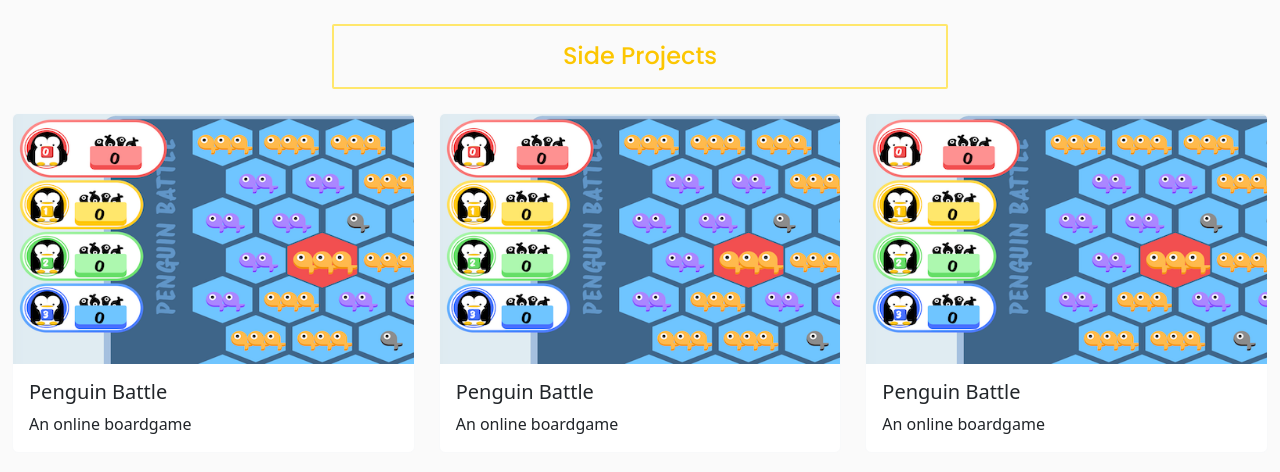
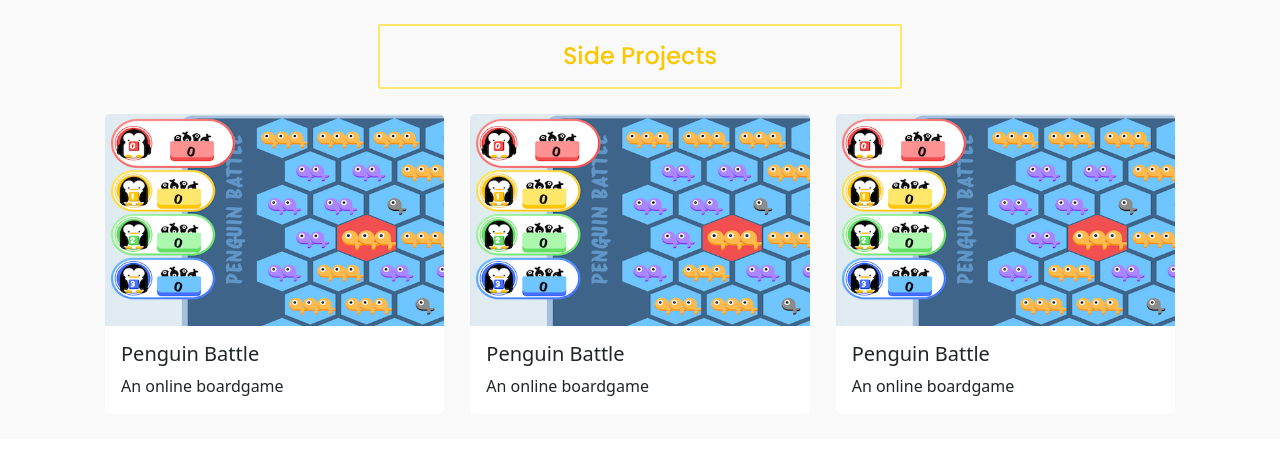
Before and after one commit to yuhueilee/wendyfolio, a React (Create React App) app: page / in a window 1280 px wide. Shown: the top 472 px of the page. Built offline with nearby package versions, Linux system fonts and the light colour scheme.

Commit message:
Add important flag to container padding style

```diff
--- a/src/components/project/index.scss
+++ b/src/components/project/index.scss
@@ -32,7 +32,7 @@
 
 @include media-breakpoint-up(md) {
     .container {
-        padding: 24px 104px;
+        padding: 24px 104px !important;
     }
     .title {
         $gapSize: 24px;
```
